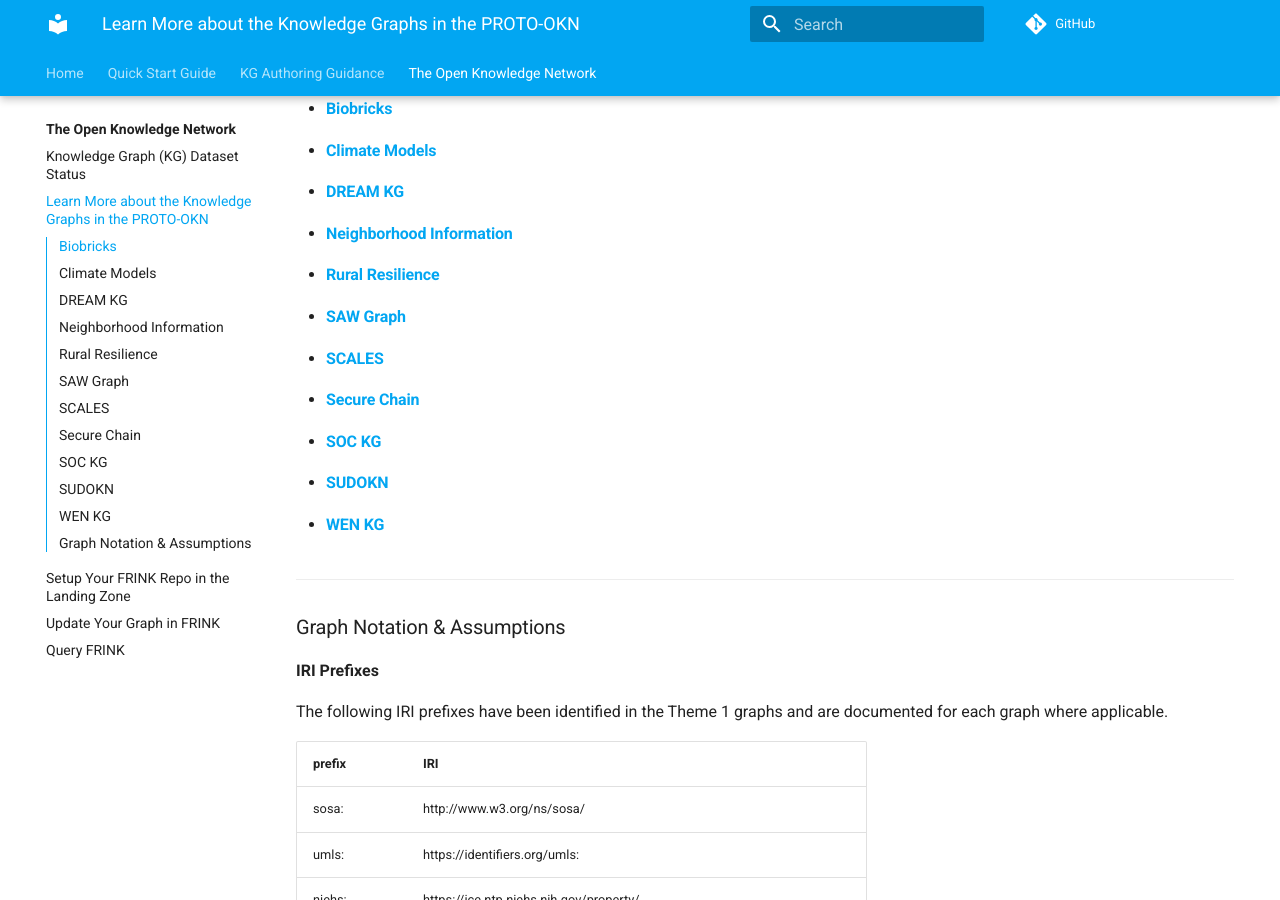
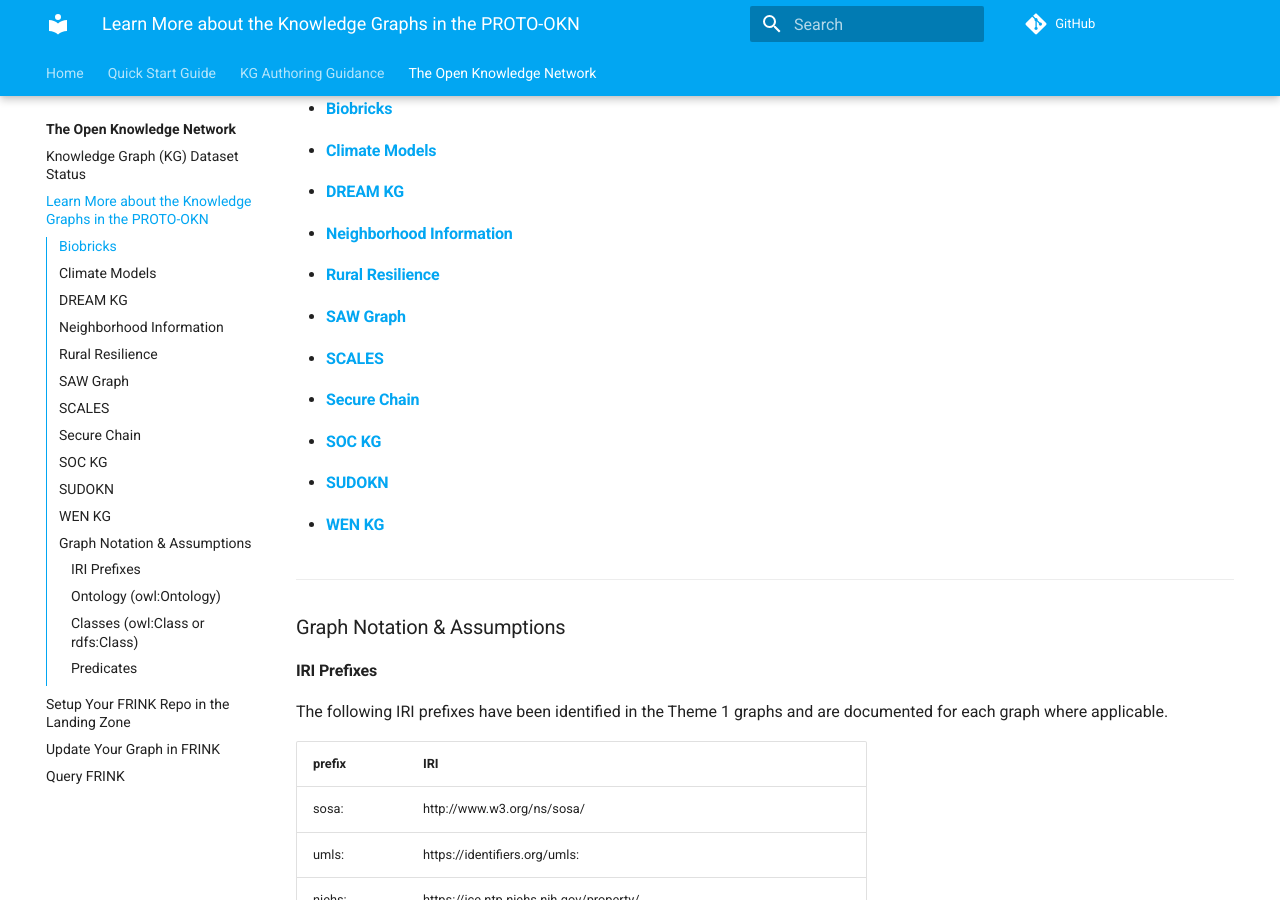
Before and after one commit to frink-okn/frink-landing-zone, an MkDocs documentation site: the page built from docs/okn/learn/index.md, in a window 1280 px wide and 900 px high, scrolled down 322 px. Built offline with MkDocs 1.6.1 and Material for MkDocs 9.7.7, drawn with Linux system fonts in a browser that asks for light colours; comment, search, counter and statistics services are not loaded.

Commit message:
more edits to okn/learn index

```diff
--- a/docs/okn/learn/index.md
+++ b/docs/okn/learn/index.md
@@ -31,7 +31,7 @@
 ### Graph Notation & Assumptions
 
 
-**IRI Prefixes**
+#### IRI Prefixes
 
 The following IRI prefixes have been identified in the Theme 1 graphs and are documented for each graph where applicable.
 
@@ -83,7 +83,7 @@
 | phila: | https://metadata.phila.gov/ |
 
 
-**Ontology (owl:Ontology)**
+#### Ontology (owl:Ontology)
 
 Currently, a single HDT file is assumed to represent an entire unit of data modeled in a specific way. As a result, exactly one type of entity has been inferred to exist in the Theme 1 graphs: [owl:Ontology]( http://www.w3.org/2002/07/owl#Ontology)
 
@@ -94,7 +94,7 @@
 - example:myOntology [dct:hasVersion](http://purl.org/dc/terms/title) "0.0.1"
 - example:myOntology [dct:created](http://purl.org/dc/terms/created) "2024-10-30T00:00:00Z"^^xsd:dateTime
 
-**Classes (owl:Class or rdfs:Class)**
+#### Classes (owl:Class or rdfs:Class)
 
 Entities are assumed to be either an [rdfs:Class](http://www.w3.org/2000/01/rdf-schema#Class) or an [owl:Class](http://www.w3.org/2002/07/owl#Class). Consequently, triples for an entity with a CURIE of `example:myClass"` will either be represented as `rdfs:Class` or `owl:Class`. Triples will have the following effects:
 
@@ -103,7 +103,7 @@
 - example:myClass [rdfs:isDefinedBy](http://www.w3.org/2000/01/rdf-schema#isDefinedBy) <https://example.com/schema/that/defines/this/class.html>
 - example:myClass [rdfs:subClassOf](http://www.w3.org/2000/01/rdf-schema#subClassOf) example:mySuperClass
 
-**Predicates**
+#### Predicates
 
 Predicates, e.g., `example:myPredicate` will be represented with at least one of the following triples as appropriate:
 
```
